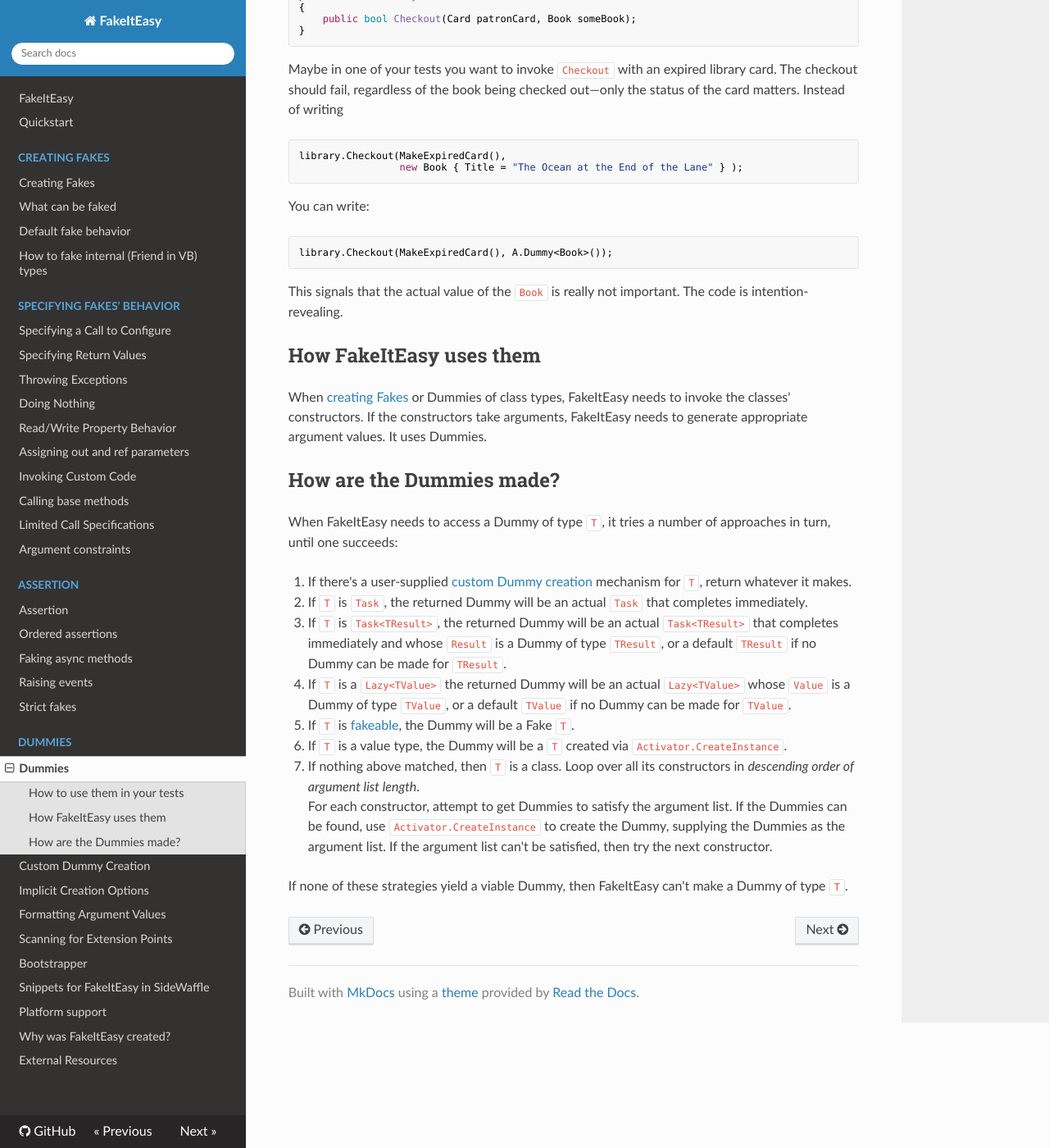
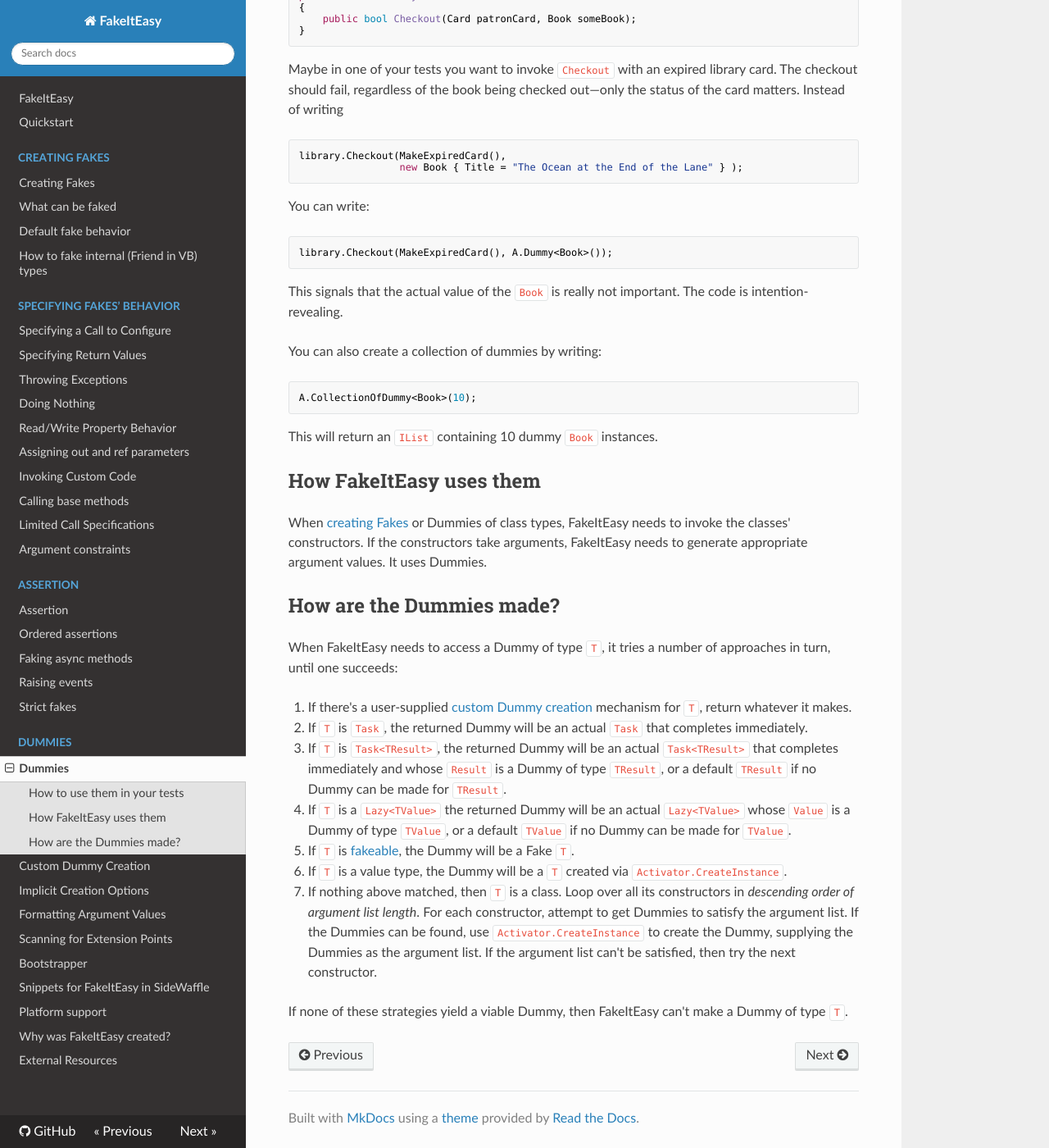
Before and after one commit to FakeItEasy/FakeItEasy, an MkDocs documentation site: the page built from docs/dummies.md, in a window 1280 px wide and 1400 px high, scrolled down 361 px. Shown: the whole window at 82% size. Built offline with MkDocs 1.6.1, drawn with Linux system fonts in a browser that asks for light colours; nearby versions of some CDN libraries; old or Windows-style settings are respelled for this version of MkDocs.

Commit message:
docs: added CollectionOfDummy to dummies.md

````diff
--- a/docs/dummies.md
+++ b/docs/dummies.md
@@ -33,6 +33,14 @@
 
 This signals that the actual value of the `Book` is really not
 important. The code is intention-revealing.
+
+You can also create a collection of dummies by writing:
+
+```csharp
+A.CollectionOfDummy<Book>(10);
+```
+
+This will return an `IList` containing 10 dummy `Book` instances.
 
 ## How FakeItEasy uses them
 
````
